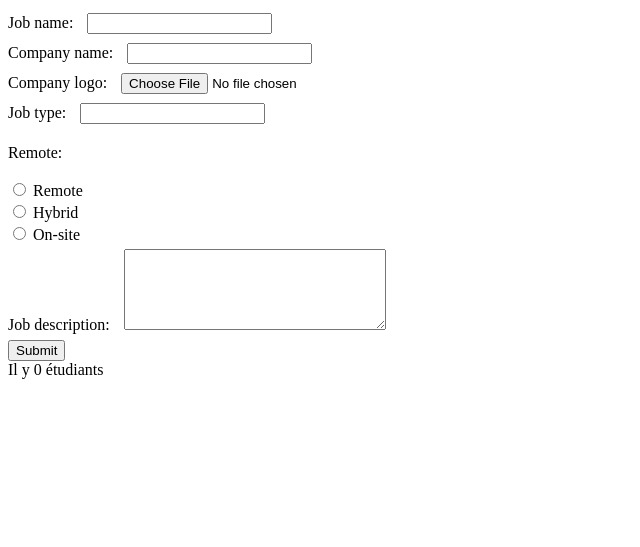
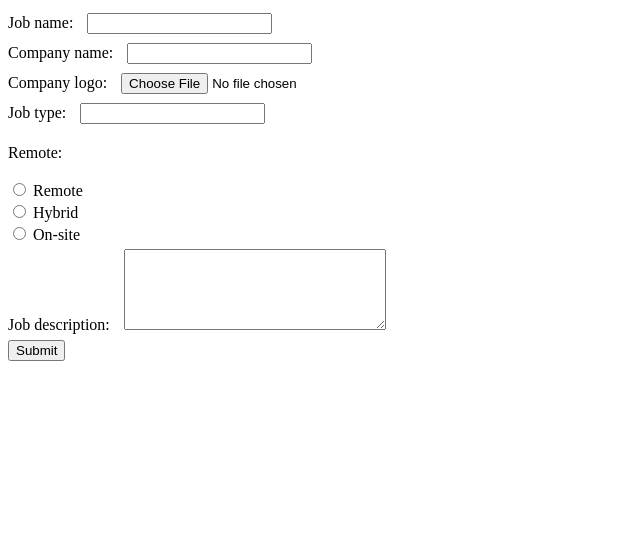
Before and after one commit to AmineBarh/Projet-php-GOODJOBS, a PHP site: page /addjob.php in a window 1280 px wide. Shown: the top 547 px of the page, without its empty margins (0-640 px from the left). Run offline with PHP 8.4, Linux system fonts and the light colour scheme; data that the repository does not hold is empty.

Commit message:
deleted etudiant

```diff
--- a/addjob.php
+++ b/addjob.php
@@ -79,8 +79,6 @@ $thisjob = "SELECT jobname, companyname, jobtype, remote, jobdesc, image FROM jo
 $itself = $cnx->query($thisjob);
 // Extraire (fetch) toutes les lignes (enregistrement, rows)
 $alljobs = $itself -> fetchAll(); // Ceci est un tableau de tableaux associatifs
-$all = count($alljobs);
-echo "Il y $all étudiants ";
 
 ?>
 </body>
```
